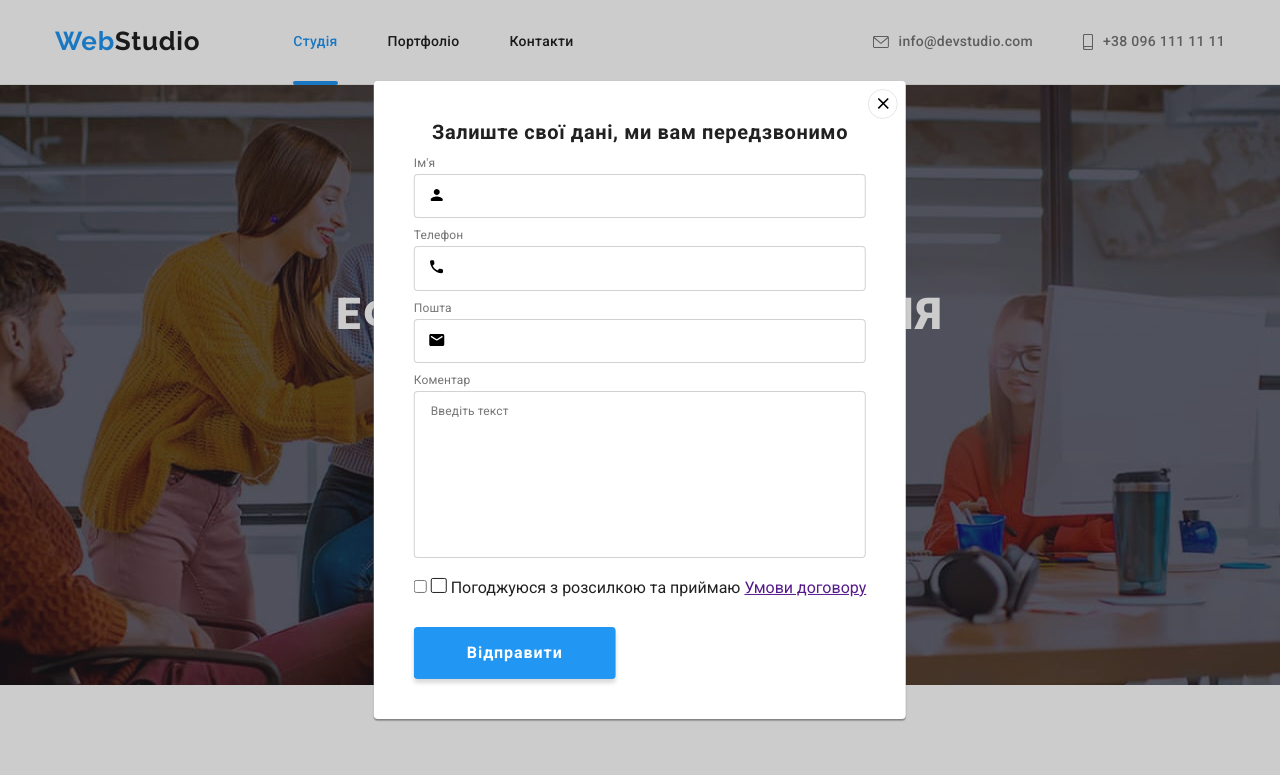
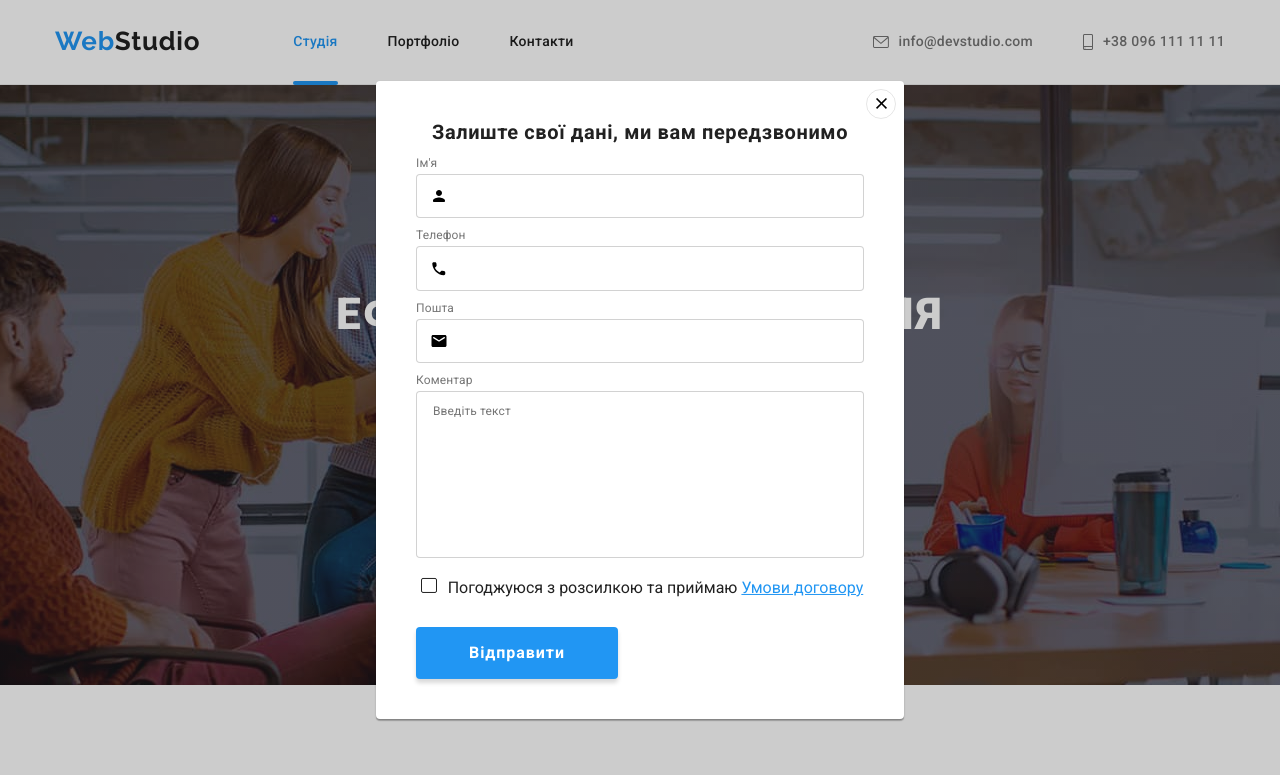
Before and after one commit to smokekans/goit-markup-hw-06, a plain HTML site: page index.html in a window 1280 px wide. Both pictures are taken after a click on the button "Замовити послугу". Shown: the top 775 px of the page. Drawn offline with nearby package versions, Linux system fonts and the light colour scheme.

Commit message:
Додано зміни

```diff
--- a/css/styles.css
+++ b/css/styles.css
@@ -338,9 +338,19 @@ img {
 }
 
 .hero-form-field input {
+
+}
+
+.hero-form-input {
     padding: 12px 0 12px 42px;
     border: 1px solid rgba(33, 33, 33, 0.2);
     border-radius: 4px;
+
+    outline-color: transparent;
+}
+
+.hero-form-input:focus {
+    border-color: var(--accent-text-color);
 }
 
 .comment {
@@ -355,34 +365,38 @@ img {
     border-radius: 4px;
 }
 
-.hero-form-agreement {
+.hero-form-checkbox {
     margin: 20px auto 30px;
 
     text-align: center;
 }
 
-.hero-form-agreement .hero-form-icon {
+.hero-form-checkbox .hero-form-icon {
     fill: var(--accent-text-color);
+}
+
+.checkbox {
+    appearance: none;
+}
+
+.checkbox:checked + .hero-form-icon-check {
+    background-color: #2196F3;
+    border: none;
+}
+
+.hero-form-icon-check {
+    margin-right: 7px;
+
+    border: 1px solid var(--title-text-color);
+    border-radius: 2px;
 }
 
 .hero-form-icon {
    position: absolute;
-   top: 30px;
+   top: 50%;
    left: 13.5px;
-
-
 }
 
-.hero-form-icon-check {
-    border: 1px solid var(--title-text-color);
-    border-radius: 2px;
-}
-
-.hero-form-icon-check:hover,
-.hero-form-icon-check:focus {
-    background-color: #2196F3;
-    border: none;
-}
 
 .hero-form-button {
     padding: 10px 52px;
@@ -404,6 +418,10 @@ img {
 .hero-form-button:hover,
 .hero-form-button:focus {
     background-color: #188CE8;
+}
+
+.hero-form-link {
+    color: var(--accent-text-color);
 }
 
 /* FEATURES */
--- a/index.html
+++ b/index.html
@@ -430,7 +430,7 @@
                 </svg>
                 Ім'я
               </label>
-              <input type="text" name="name" id="name" placeholder="" />
+              <input class="hero-form-input" type="text" name="name" id="name" placeholder=" " />
             </div>
             <div class="hero-form-field">
               <label for="phone-number">
@@ -439,7 +439,13 @@
                 </svg>
                 Телефон
               </label>
-              <input type="tel" name="phone-number" id="phone-number" placeholder="" />
+              <input
+                class="hero-form-input"
+                type="tel"
+                name="phone-number"
+                id="phone-number"
+                placeholder=""
+              />
             </div>
             <div class="hero-form-field">
               <label for="email">
@@ -448,7 +454,7 @@
                 </svg>
                 Пошта
               </label>
-              <input type="email" name="email" id="email" placeholder="" />
+              <input class="hero-form-input" type="email" name="email" id="email" placeholder="" />
             </div>
             <div class="hero-form-field">
               <label for="comment"> Коментар </label>
@@ -460,13 +466,14 @@
                 placeholder="Введіть текст"
               ></textarea>
             </div>
-            <div class="hero-form-agreement">
-              <input type="checkbox" name="agreement" id="agreement" />
-              <label for="agreement">
+            <div class="hero-form-checkbox">
+              <input class="checkbox" type="checkbox" name="checkbox" id="checkbox" />
+              <label for="checkbox">
                 <svg class="hero-form-icon-check" width="16" height="15">
                   <use href="./images/icons.svg#icon-check"></use>
                 </svg>
-                Погоджуюся з розсилкою та приймаю <a href="">Умови договору</a></label
+                Погоджуюся з розсилкою та приймаю
+                <a href="" class="hero-form-link">Умови договору</a></label
               >
             </div>
             <button type="submit" class="hero-form-button">Відправити</button>
```
